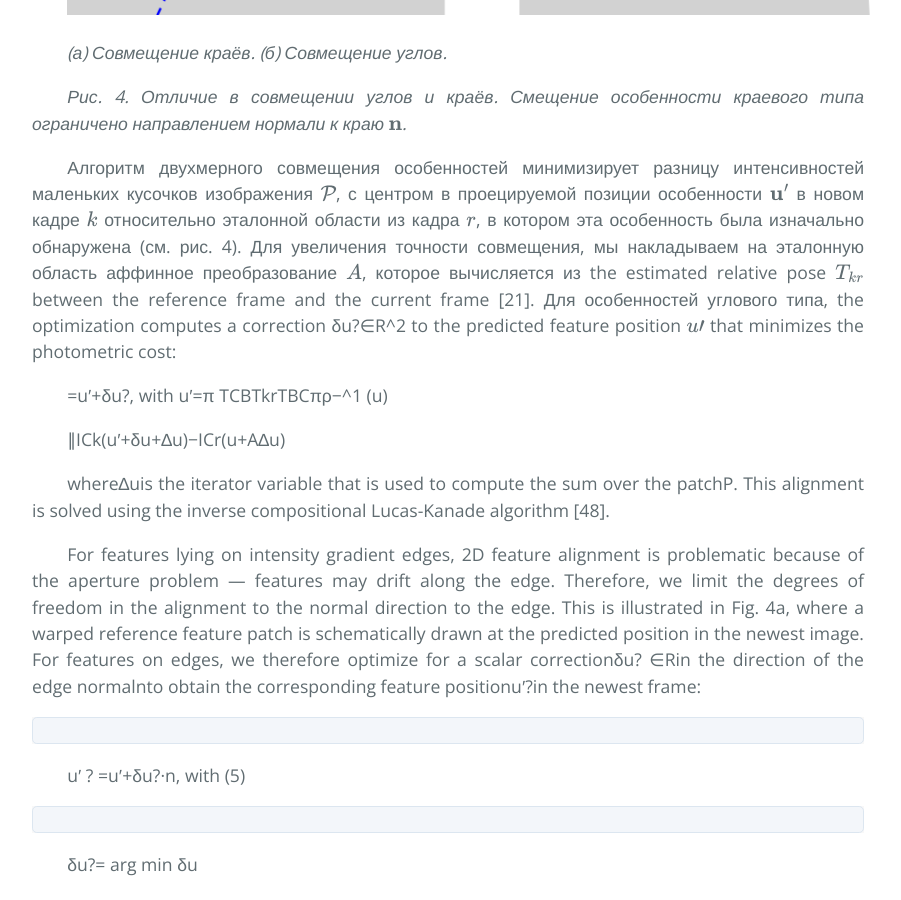
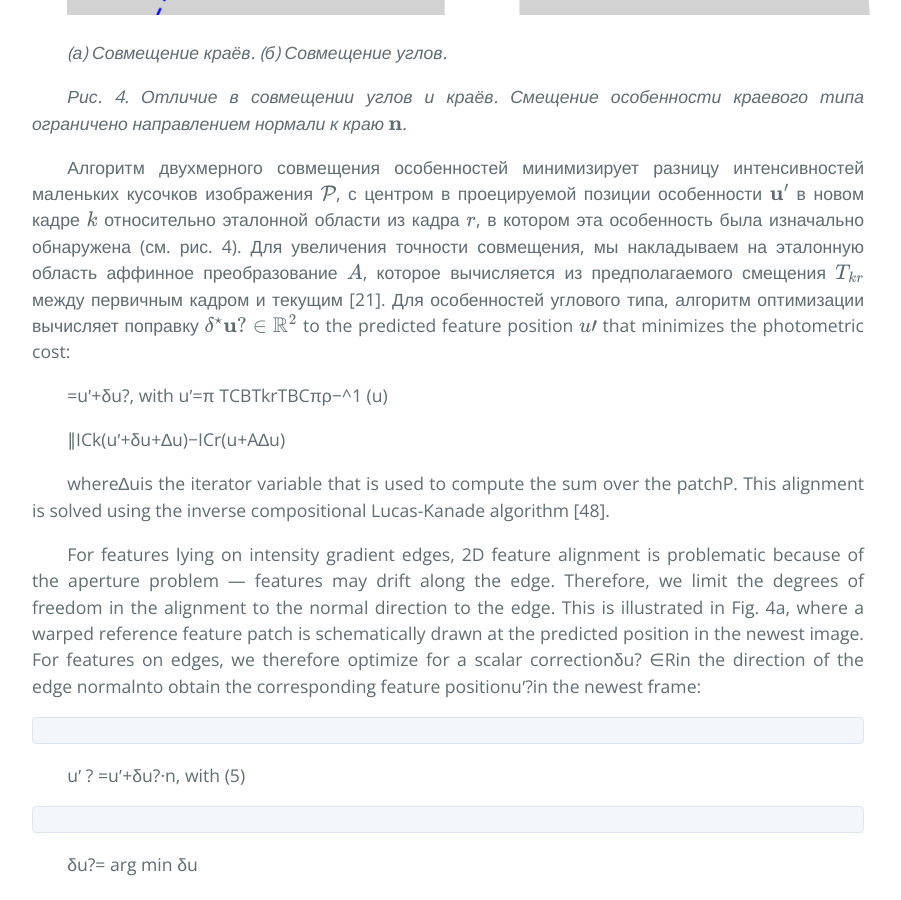
Before and after one commit to i-v-s/slam, a Jekyll site: the page built from svo2.md, in a window 1280 px wide and 900 px high, scrolled down 10996 px. Shown: the whole window, without its empty margins (192-1093 px from the left). Built offline with Jekyll 4.4.1, drawn with Linux system fonts in a browser that asks for light colours; our own code applies the rules of GitHub Pages for plain Markdown files; formulas are drawn with MathJax 3.

Commit message:
Updated svo2.md

```diff
--- a/svo2.md
+++ b/svo2.md
@@ -466,10 +466,10 @@ $$
 изначально обнаружена (см. рис. 4).
 Для увеличения точности совмещения,
 мы накладываем на эталонную область аффинное преобразование $$A$$,
-которое вычисляется из the estimated relative pose
-$$T_{kr}$$ between the reference frame and the current frame [21].
-Для особенностей углового типа, the optimization computes a correction
-δu?∈R^2 to the predicted feature position $$u′$$ that minimizes
+которое вычисляется из предполагаемого смещения
+$$T_{kr}$$ между первичным кадром и текущим [21].
+Для особенностей углового типа, алгоритм оптимизации вычисляет поправку
+$$\delta^{\star} \mathbf{u}? \in \mathbb{R}^{2}$$ to the predicted feature position $$u′$$ that minimizes
 the photometric cost:
 
 =u′+δu?, with u′=π
```
